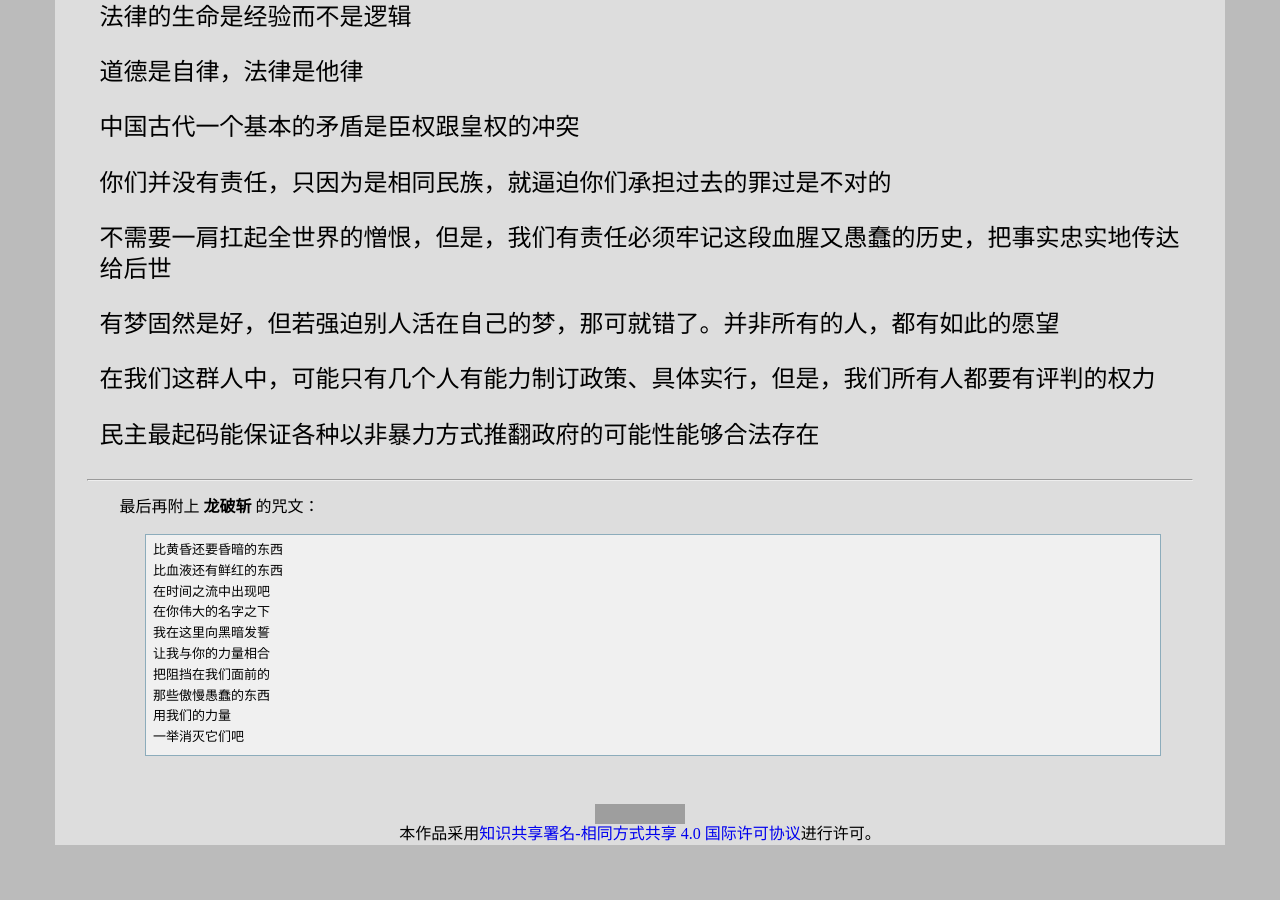
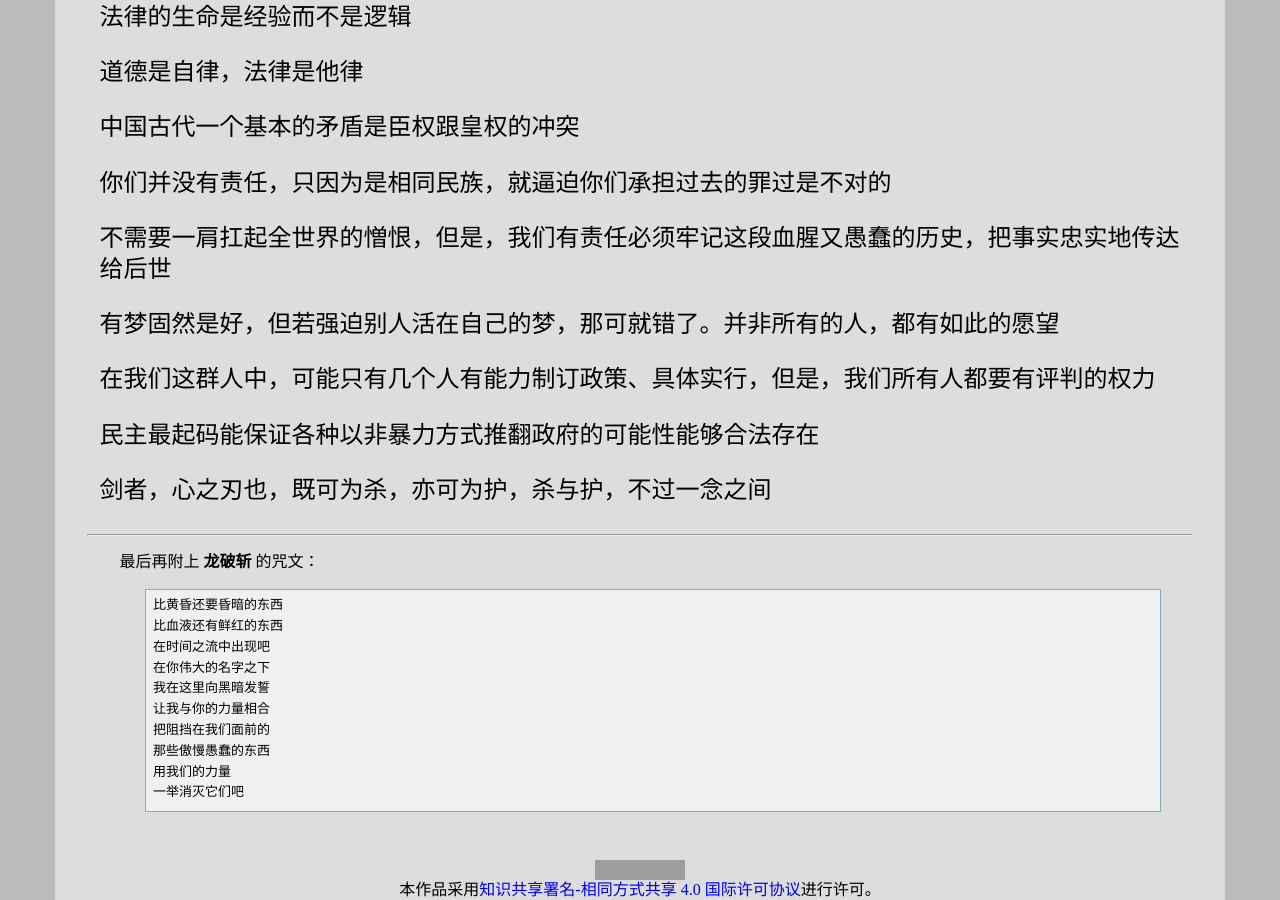
Before and after one commit to leiqin/leiqin.github.io, a Jekyll site: the page built from shoucang/revelation.markdown, in a window 1280 px wide and 900 px high, scrolled down 8689 px. Built offline with Jekyll 4.4.1, drawn with Linux system fonts in a browser that asks for light colours; nearby versions of some CDN libraries; before the commit the page ends 9534 px from its top, so only the background shows below that; grey boxes are pictures that could not be loaded.

Commit message:
添加克雷圣经

```diff
--- a/shoucang/revelation.markdown
+++ b/shoucang/revelation.markdown
@@ -449,6 +449,9 @@ title: 克雷圣经
 民主最起码能保证各种以非暴力方式推翻政府的可能性能够合法存在
 :	图书 [《二十世纪的教训》](https://book.douban.com/subject/1059444/) 第八章 民主政体理论与实务的省思 民主，不是多数人的统治，而是一种让大家不受独裁控制的制度。它不允许独裁累计权力、肆意横行，而是在寻找一个限制国家权力的方法。从这个观点来看，即使一个民主政体无法善用权力、善尽职责，并让这个政体下的民众觉得它的政策不好、不对，但是民主最起码能保证各种以非暴力方式推翻政府的可能性能够合法存在。 (PS: 民主与专制、善政与恶政是两个维度的问题，民主政体里有如何行善政的问题，专制政体里同样也有如何行善政的问题，而且善政与恶政的争论（政见之政、学派之争、左右之争）往往无视民主与专制政体的差别，毕竟民主政体、专制政体下都有如何行政、如何施政的问题，而这正是善政与恶政争论的焦点，但却不是民主与专制政体差别之所在。民主政体与专制政体相比只是确保“各种以非暴力方式推翻政府的可能性能够合法存在”，民主政体并不确保一定是善政，事实上民主政体中如何行善政仍然是民主社会中各个党派、学说争论的焦点，进步派、保守派、左派、右派都认为自己的政策才是善政（，别人的政策都是恶政，或者说至少不如自己的“善”），民主政体本身并不知道进步、保守、左、右等等什么才是善政，民主政体只是确保当大部分民众“评判”当前的政府所行的政策不好、不“善”时，能够以非暴力的方式（换届选举、罢免弹劾）推翻政府)
 
+剑者，心之刃也，既可为杀，亦可为护，杀与护，不过一念之间
+:	游戏 《仙剑奇侠传五前传》 [主角团近乎全灭，男女主兵刃相向！《仙剑奇侠传五前传》讲了一个什么故事？](https://www.bilibili.com/video/BV1FS4y1d71w/) 45:57
+
 * * *
 
 最后再附上 **龙破斩** 的咒文：
```
